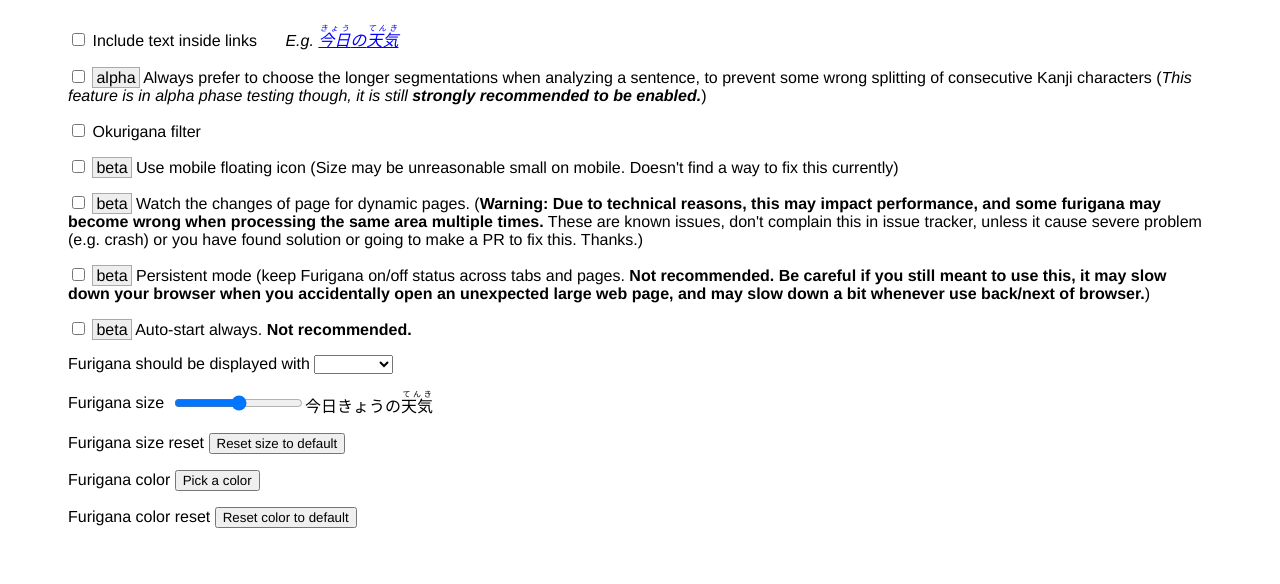
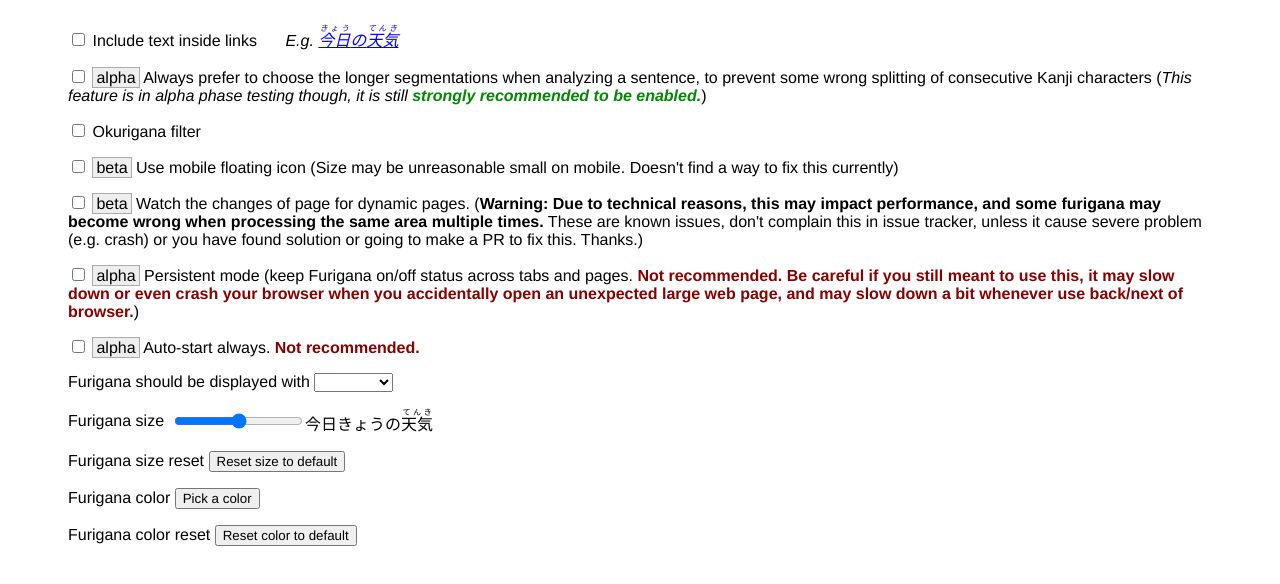
Before and after one commit to kuanyui/Furiganaize, a browser extension: page user_cp/options.html in a window 1280 px wide. Shown: the part 74-658 px from the top of the page. Drawn offline with Linux system fonts and the light colour scheme.

Commit message:
options_ui style

```diff
--- a/user_cp/options.css
+++ b/user_cp/options.css
@@ -47,3 +47,10 @@ code {
 	border: 1px solid #aaaaaa;
 	padding: 1px 3px;
 }
+
+.not_recommended {
+	color: #880000;
+}
+.recommended {
+	color: #008800;
+}
--- a/user_cp/options.html
+++ b/user_cp/options.html
@@ -21,7 +21,7 @@
 		<span style="font-style: italic; margin-left: 24px;">E.g. <span id="link_sample" class="fakelink"><ruby><rb>今日</rb><rt>きょう</rt></ruby>の<ruby><rb>天気</rb><rt>てんき</rt></ruby></span></span>
 	</div>
 	<div class="row">
-		<p><label><input type="checkbox" id="prevent_splitting_consecutive_kanjis"/> <code>alpha</code> Always prefer to choose the longer segmentations when analyzing a sentence, to prevent some wrong splitting of consecutive Kanji characters (<i>This feature is in alpha phase testing though, it is still <b>strongly recommended to be enabled.</b></i>)</label>
+		<p><label><input type="checkbox" id="prevent_splitting_consecutive_kanjis"/> <code>alpha</code> Always prefer to choose the longer segmentations when analyzing a sentence, to prevent some wrong splitting of consecutive Kanji characters (<i>This feature is in alpha phase testing though, it is still <b class="recommended">strongly recommended to be enabled.</b></i>)</label>
 	</div>
 
 	<div class="row">
@@ -34,10 +34,10 @@
 		<p><label><input type="checkbox" id="watch_page_change"/> <code>beta</code> Watch the changes of page for dynamic pages. (<b>Warning: Due to technical reasons, this may impact performance, and some furigana may become wrong when processing the same area multiple times.</b> These are known issues, don't complain this in issue tracker, unless it cause severe problem (e.g. crash) or you have found solution or going to make a PR to fix this. Thanks.) </label>
 	</div>
 	<div class="row">
-		<p><label><input type="checkbox" id="persistent_mode"/> <code>beta</code> Persistent mode (keep Furigana on/off status across tabs and pages. <b>Not recommended. Be careful if you still meant to use this, it may slow down your browser when you accidentally open an unexpected large web page, and may slow down a bit whenever use back/next of browser.</b>)</label>
+		<p><label><input type="checkbox" id="persistent_mode"/> <code>alpha</code> Persistent mode (keep Furigana on/off status across tabs and pages. <b class="not_recommended">Not recommended. Be careful if you still meant to use this, it may slow down or even crash your browser when you accidentally open an unexpected large web page, and may slow down a bit whenever use back/next of browser.</b>)</label>
 	</div>
 	<div class="row">
-		<p><label><input type="checkbox" id="auto_start"/> <code>beta</code> Auto-start always. <b>Not recommended.</b></label>
+		<p><label><input type="checkbox" id="auto_start"/> <code>alpha</code> Auto-start always. <b class="not_recommended">Not recommended.</b></label>
 	</div>
 	<div class="row">
 		<p><label>Furigana should be displayed with <select id="furigana_display"><option value="hira">Hiragana</option><option value="kata">Katakana</option><option value="roma">Romaji</option></select></label>
```
